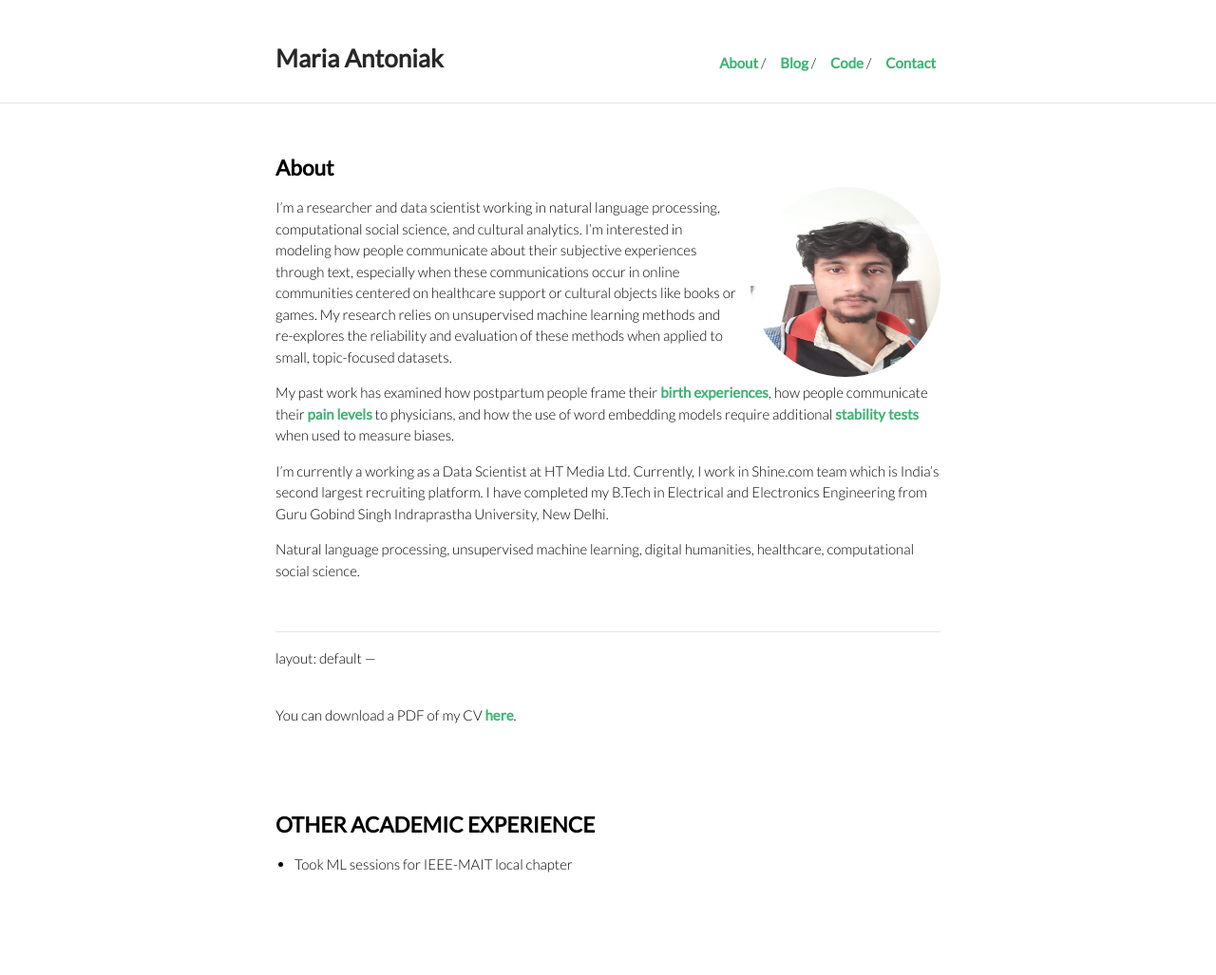
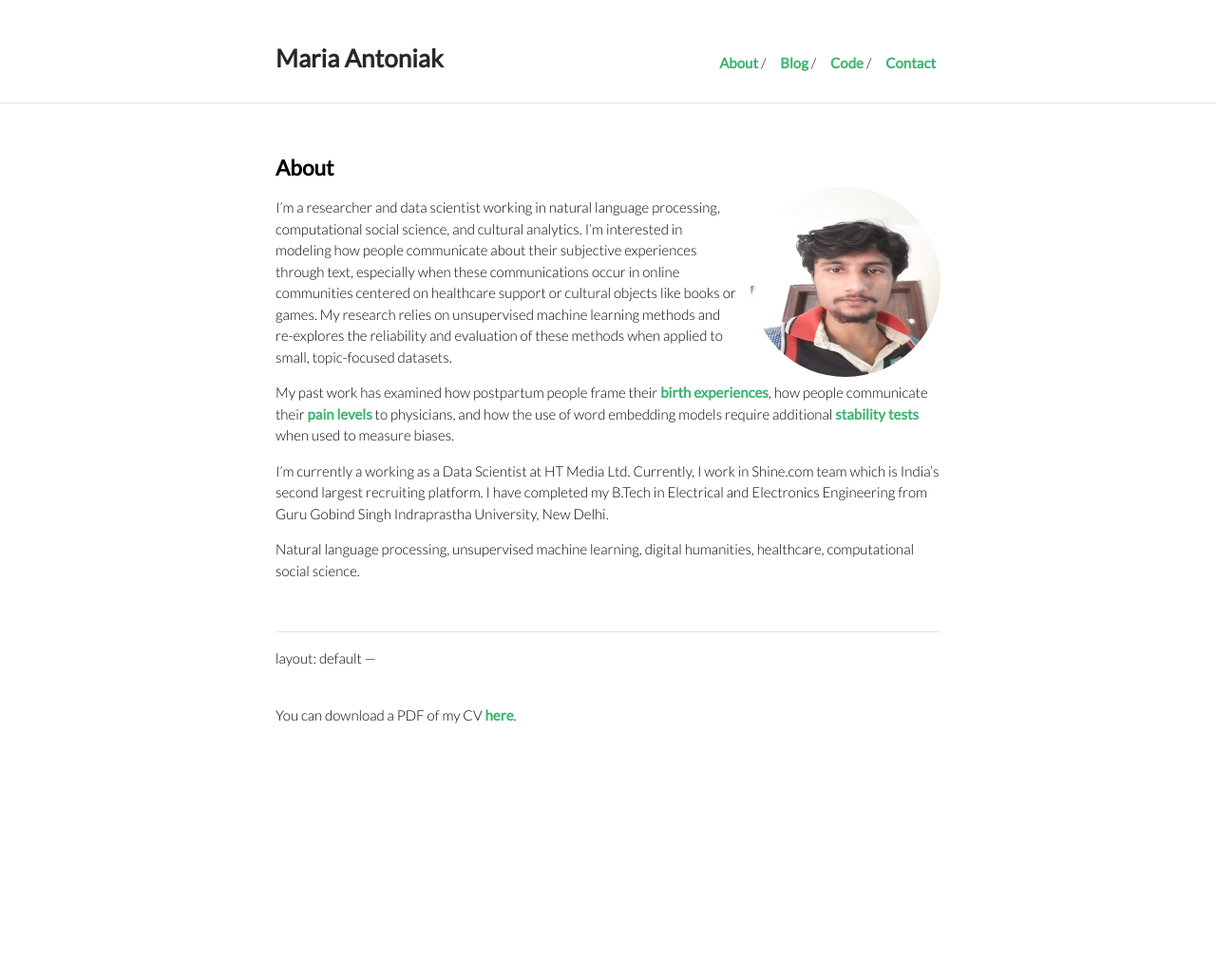
Before and after one commit to aman-sawarn/aman-sawarn.github.io, a Jekyll site: the page built from index.md, in a window 1280 px wide. Shown: the whole page at 95% size. Built offline with Jekyll 4.4.1, drawn with Linux system fonts in a browser that asks for light colours; after the commit the page ends 900 px from its top, so only the background shows below that.

Commit message:
Update index.md

```diff
--- a/index.md
+++ b/index.md
@@ -35,12 +35,7 @@ You can download a PDF of my CV [here](http://aman-sawarn.github.io/resources/am
 
 <br>
 
-<br>
 
-## OTHER ACADEMIC EXPERIENCE
-
-* Took ML sessions for IEEE-MAIT local chapter
-<br>
 
 <!-- ---
 
@@ -153,6 +148,12 @@ English ,  Hindi
 
 ---
 
+<br>
+
+## OTHER ACADEMIC EXPERIENCE
+
+* Took ML sessions for IEEE-MAIT local chapter
+<br>
 
 <br>
 <br> -->
```
